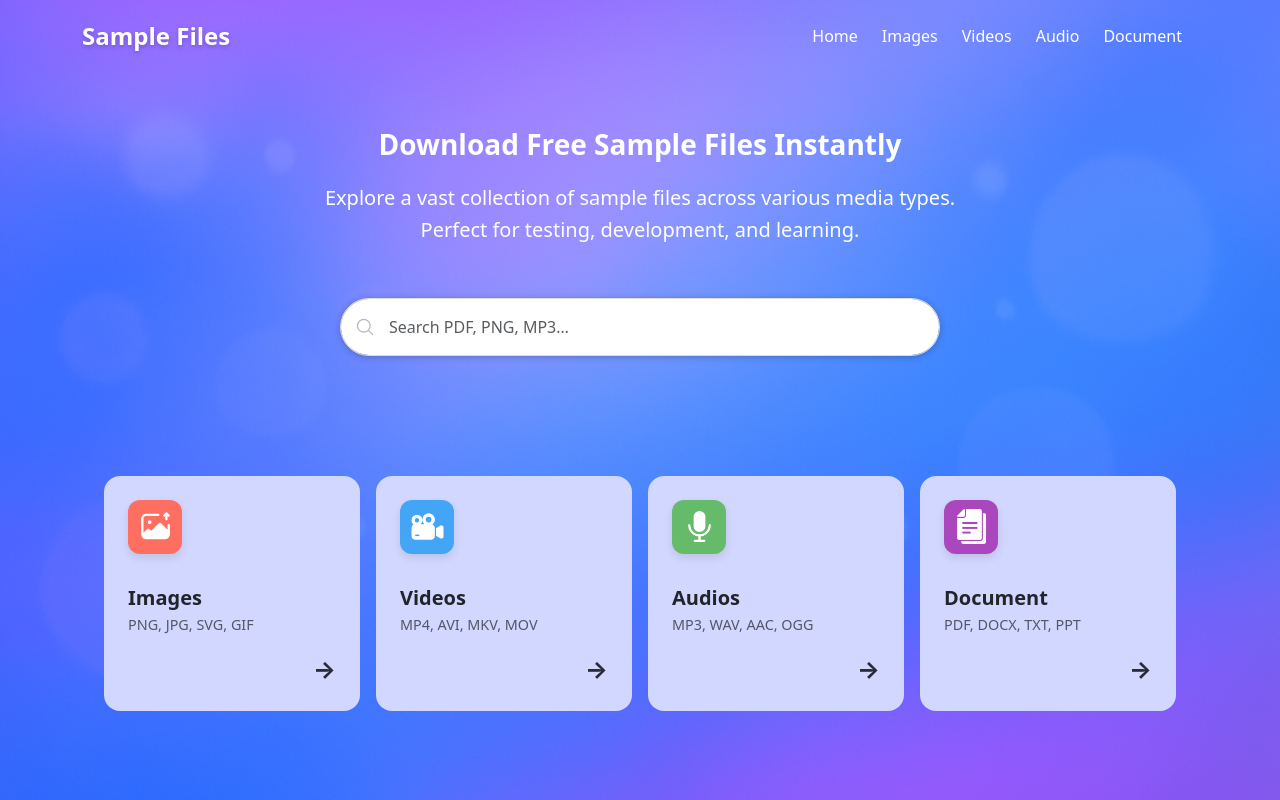
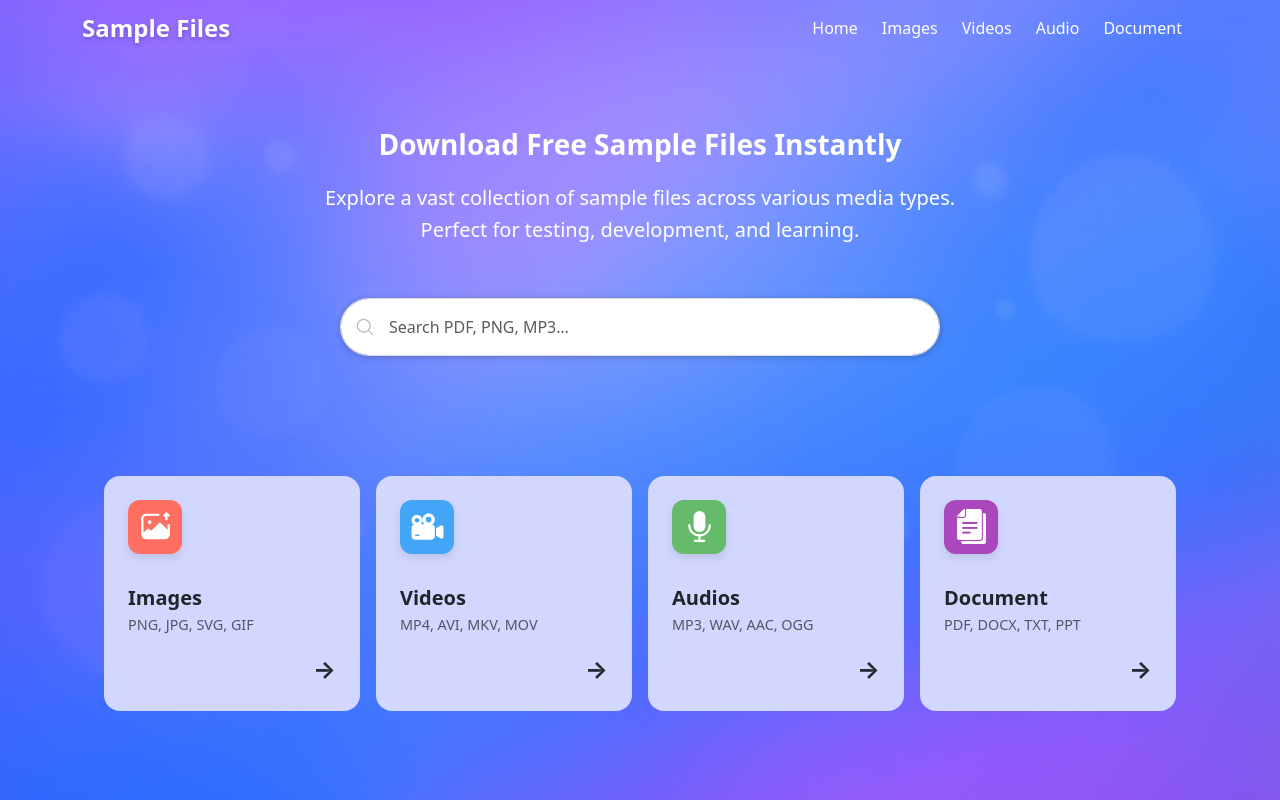
Before and after one commit to vishaldhanotiya/sample-file-hub, a React (Create React App) app: page / in a window 1280 px wide. Shown: the top 800 px of the page. Built offline with nearby package versions, Linux system fonts and the light colour scheme.

Commit message:
Fix header color issue

```diff
--- a/src/components/Header/Header.jsx
+++ b/src/components/Header/Header.jsx
@@ -31,7 +31,7 @@ const Header = () => {
 
   return (
     <header
-      className={`px-3 py-3 ${isScrolled ? "scrolled" : ""}    ${isHomePage ? "" : "border-bottom"}`}
+      className={`px-3 py-2 ${isScrolled ? "scrolled" : ""}    ${isHomePage ? "" : "border-bottom"}`}
       style={{
         position: getHeaderPosition(),
         top: 0,
```
